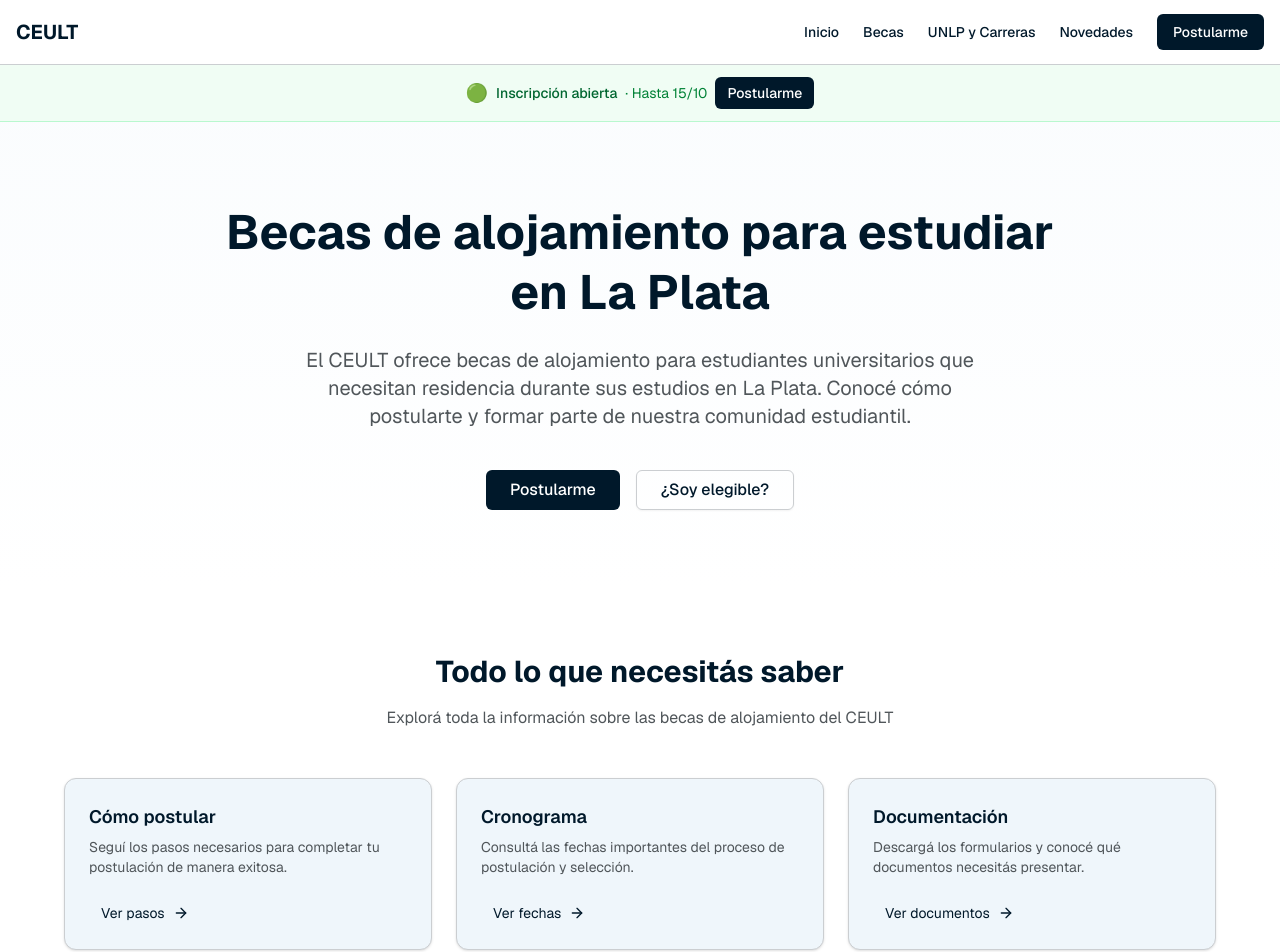
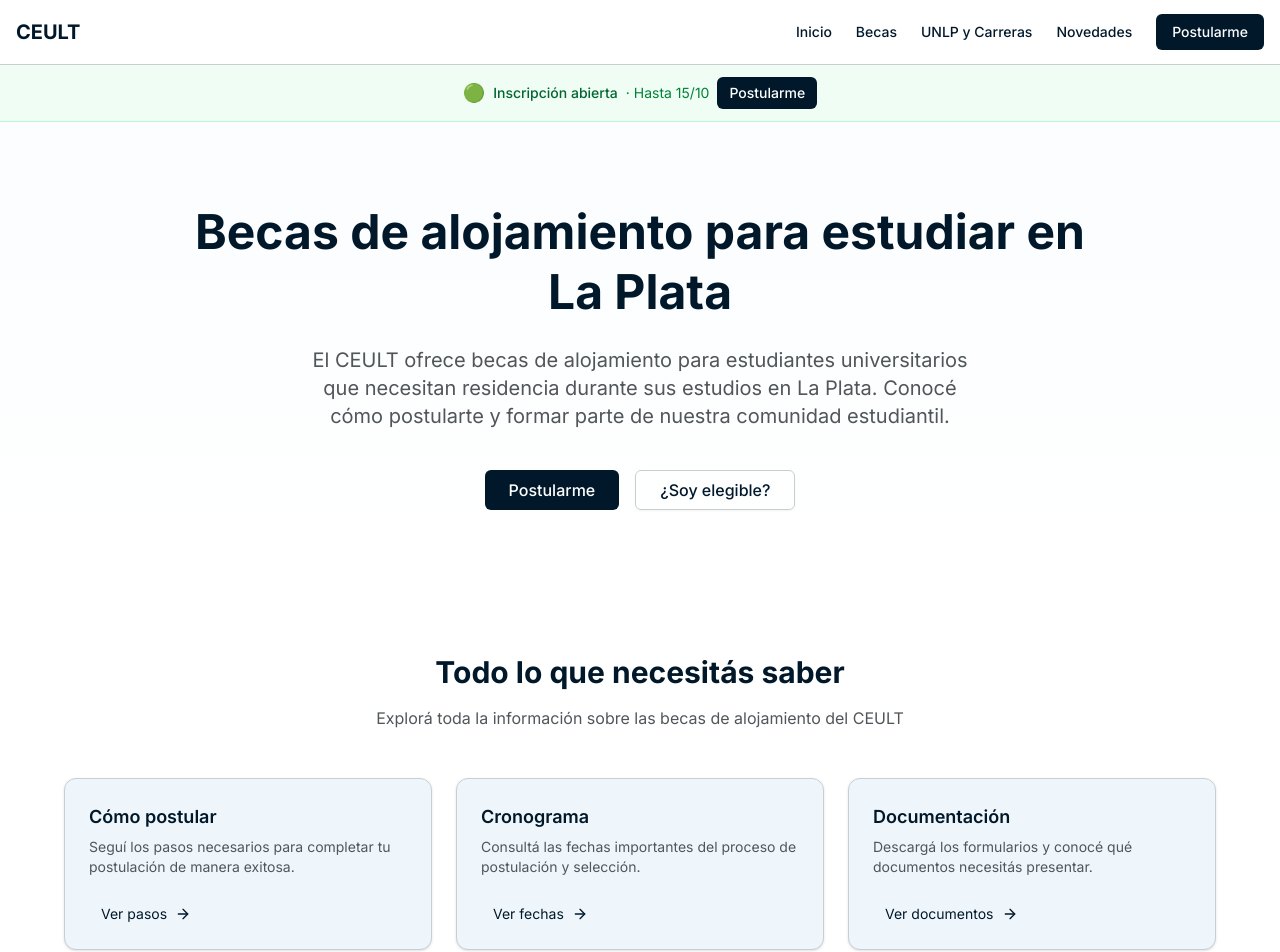
Before and after one commit to logiocoalan/v0-ceult, a Next.js app: page / in a window 1280 px wide. Shown: the top 952 px of the page. Built offline with nearby package versions, Linux system fonts and the light colour scheme.

Commit message:
Update layout.tsx

```diff
--- a/app/layout.tsx
+++ b/app/layout.tsx
@@ -1,28 +1,30 @@
 import type React from "react"
 import type { Metadata } from "next"
-import { GeistSans } from "geist/font/sans"
+import { Inter } from "next/font/google"
 import { GeistMono } from "geist/font/mono"
 import "./globals.css"
+
+const inter = Inter({ subsets: ["latin"], variable: "--font-sans" })
 
 export const metadata: Metadata = {
   title: "CEULT - Becas de alojamiento para estudiar en La Plata",
   description:
-    "Centro de Estudiantes Universitarios de La Plata. Becas de alojamiento para estudiantes toldenses.",
+    "Centro de Estudiantes Universitarios de La Plata. Becas de alojamiento para estudiantes universitarios.",
   generator: "v0.app",
 }
 
 export default function RootLayout({
   children,
-}: Readonly<{
+}: {
   children: React.ReactNode
-}>) {
+}) {
   return (
-    <html lang="es">
+    <html lang="es" className={inter.variable}>
       <head>
         <style>{`
 html {
-  font-family: ${GeistSans.style.fontFamily};
-  --font-sans: ${GeistSans.variable};
+  font-family: ${inter.style.fontFamily};
+  --font-sans: ${inter.variable};
   --font-mono: ${GeistMono.variable};
 }
         `}</style>
```
